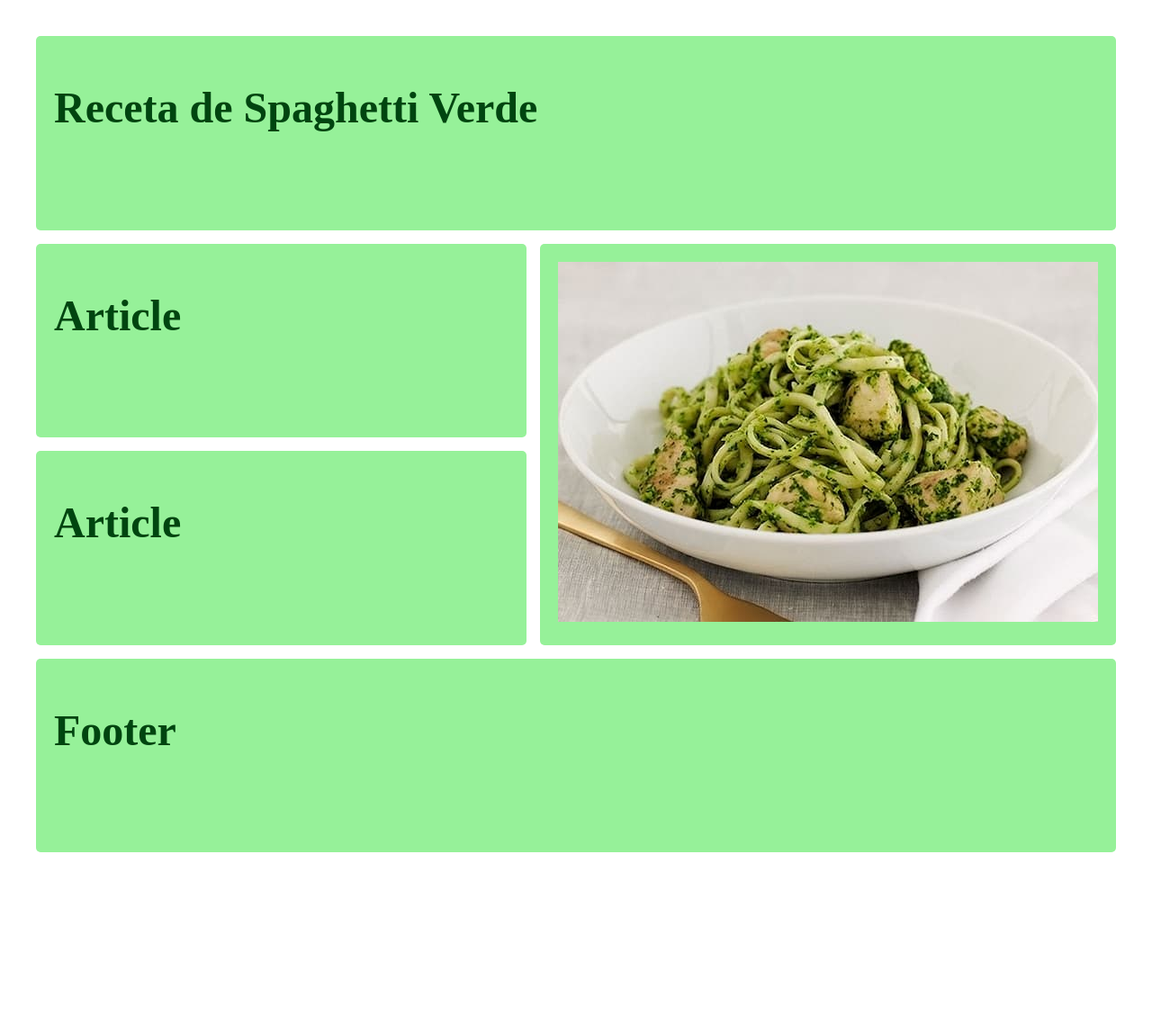
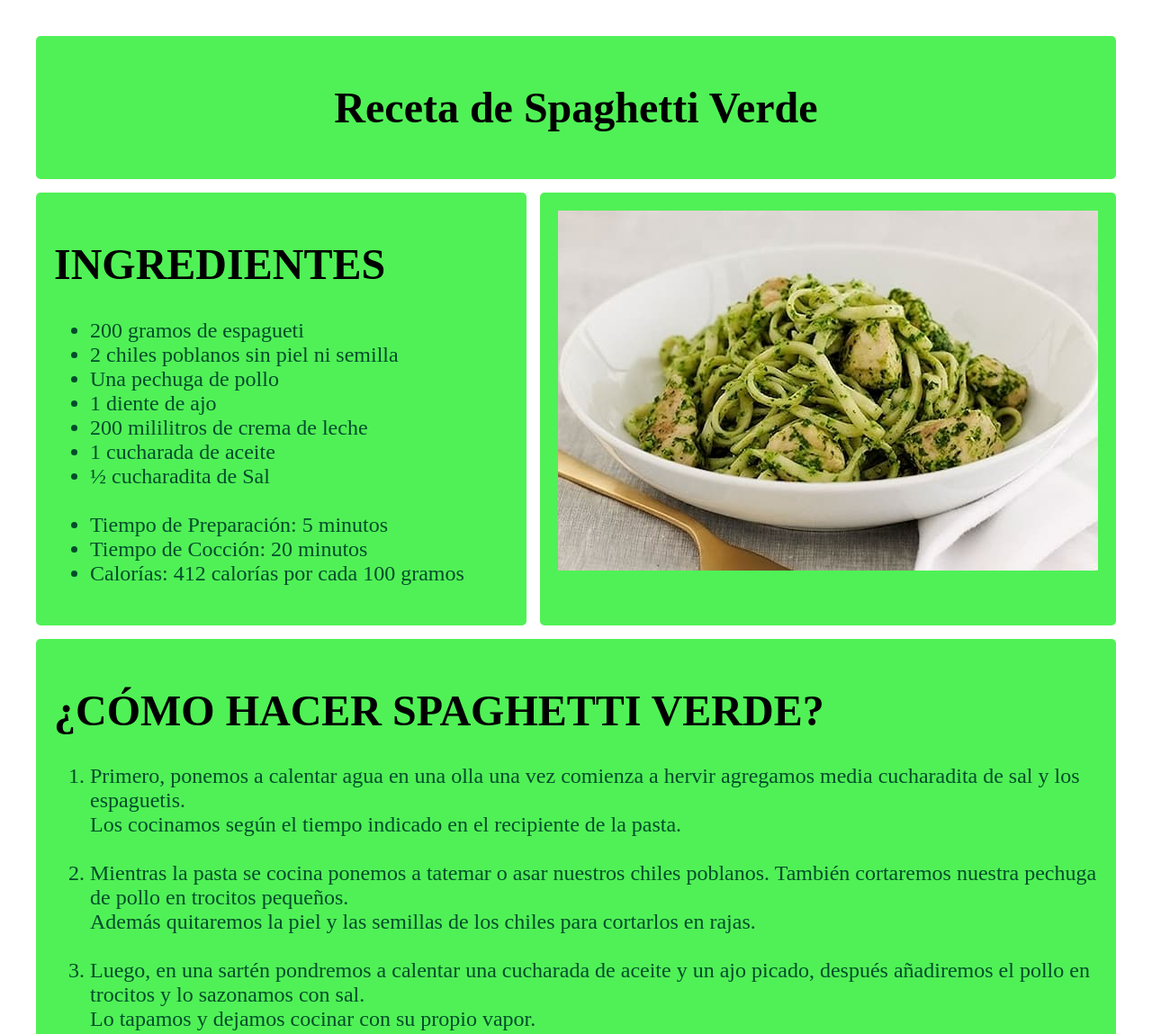
Before and after one commit to UpqrooCool/Programacion-web, a plain HTML site: page Actividad-2.HTML in a window 1280 px wide. Shown: the top 1149 px of the page at 90% size. Drawn offline with Linux system fonts and the light colour scheme.

Commit message:
Receta 2

```diff
--- a/Actividad-2.HTML
+++ b/Actividad-2.HTML
@@ -9,15 +9,41 @@
 <body>
     <div class="container">
         <div class="box header">
-            <h1>Receta de Spaghetti Verde</h1>
+            <h1 class="Centro">Receta de Spaghetti Verde</h1>
         </div>
 
         <div class="box article">
-            <h1>Article</h1>
+            <h1>INGREDIENTES</h1>
+            <ul>
+                <li>200 gramos de espagueti</li>
+                <li>2 chiles poblanos sin piel ni semilla</li>
+                <li>Una pechuga de pollo</li>
+                <li>1 diente de ajo</li>
+                <li>200 mililitros de crema de leche</li>
+                <li>1 cucharada de aceite</li>
+                <li>½ cucharadita de Sal</li>
+                <br>
+                <li>Tiempo de Preparación: 5 minutos</li>
+                <li>Tiempo de Cocción: 20 minutos</li>
+                <li>Calorías: 412 calorías por cada 100 gramos</li>
+            </ul>
         </div>
 
-        <div class="box article">
-            <h1>Article</h1>
+        <div class="box article2">
+            <h1>¿CÓMO HACER SPAGHETTI VERDE?</h1>
+            <ol>
+                <li>Primero, ponemos a calentar agua en una olla una vez comienza a hervir agregamos media cucharadita de sal y los espaguetis. <br>Los cocinamos según el tiempo indicado en el recipiente de la pasta.</li>
+                <br>
+                <li>Mientras la pasta se cocina ponemos a tatemar o asar nuestros chiles poblanos. También cortaremos nuestra pechuga de pollo en trocitos pequeños. <br>Además quitaremos la piel y las semillas de los chiles para cortarlos en rajas.</li>
+                <br>
+                <li>Luego, en una sartén pondremos a calentar una cucharada de aceite y un ajo picado, después añadiremos el pollo en trocitos y lo sazonamos con sal. <br> Lo tapamos y dejamos cocinar con su propio vapor.</li>
+                <br>
+                <li>Mientras el pollo se cocina en una licuadora pondremos la crema de leche y las rajas de un chile poblano para licuarlo. A continuación <br>, en el sartén donde estamos cocinando el pollo, pondremos las rajas del otro chile poblano y revolvemos. Después hacemos un espacio en el centro y agregamos </li>
+                <br>
+                <li>Por ultimo, abrimos un espacio en centro y adicionamos el espagueti para luego mezclarlo y verificar el sazonado.</li>
+                <br>
+                <li>Finalmente, nuestra receta de espagueti verde con pechuga de pollo esta lista para servirse, <br> Otra combinación exquisita de esta receta es el espagueti verde con pollo y elote.</li>
+            </ol>
         </div>
 
         <div class="box aside">
@@ -25,7 +51,37 @@
         </div>
 
         <div class="box footer">
-            <h1>Footer</h1>
+            <h1>¿QUIERES OTRA RECETA?, CONTACTANOS:</h1>
+            <form onsubmit="mostrarAlerta(); return false;">
+                <fieldset>
+                    <legend>Contacto</legend>
+
+                    <label>Nombre:</label>
+
+                    <input type="text" name="Nombre" id="Nombre" placeholder="tu nombre" required>
+                    <br>
+                    <br>
+                    <label>Email:</label>
+
+                    <input type="email" name="email" id="email" placeholder="ejemplo@gmail.com " required>
+
+                    <p>Comentario</p>
+                    <textarea name="texto" id="texto" cols="20" rows="5"></textarea>
+                    <br>
+                    <input type="submit" name="Enviar" id="Enviar">
+                </fieldset>
+            </form>
+
+            <script>
+                function mostrarAlerta() {
+
+                    alert("¡Formulario enviado con éxito!");
+                    document.getElementById("Nombre").value = "";
+                    document.getElementById("email").value = "";
+                    document.getElementById("texto").value = "";
+                    window.scrollTo(0, 0); // Desplazar al inicio de la página
+                }
+            </script>
         </div>
 
     </div>
--- a/grid-style.CSS
+++ b/grid-style.CSS
@@ -20,6 +20,7 @@ body{
 
 .header{
     grid-column:  1/6;
+
 }
 
 .article{
@@ -28,7 +29,7 @@ body{
 
 .aside{
     grid-column: 5/6;
-    grid-row: 2/4;
+    grid-row: 2/2;
 }
 
 .footer{
--- a/grid-style2.CSS
+++ b/grid-style2.CSS
@@ -2,7 +2,7 @@ body{
     margin: 40px;
 }
 .box{
-    background-color: #96f199;
+    background-color: #50f156;
     color: #fff;
     border-radius: 5px;
     padding: 20px;
@@ -12,23 +12,28 @@ body{
 .container {
     display: grid;
     grid-template-columns: 1fr 1fr 1fr 1fr 1fr;
-    grid-template-rows: 1fr 1fr 1fr 1fr 1fr;
+    grid-template-rows: auto;
     background-color: #fff;
     grid-gap: 15px;
     color: #444;
+    align-content: start;
 }
 
 .header{
     grid-column:  1/6;
+
 }
 
 .article{
     grid-column: 1/5;
 }
+.article2{
+    grid-column: 1/6;
+}
 
 .aside{
     grid-column: 5/6;
-    grid-row: 2/4;
+    grid-row: 2/3;
 }
 
 .footer{
@@ -36,5 +41,13 @@ body{
 }
 
 h1{
-    color: rgb(0, 69, 16);
+    color: rgb(0, 0, 0);
+
 }
+.Centro{
+    text-align: center;
+}
+
+ul, ol{
+    color: #014d2c;
+}
```
